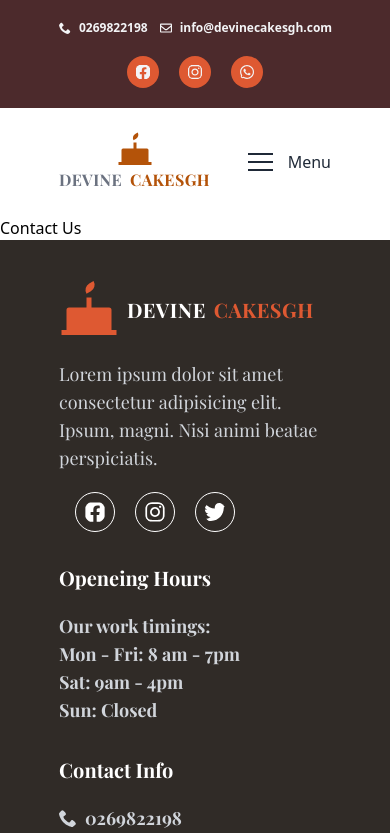
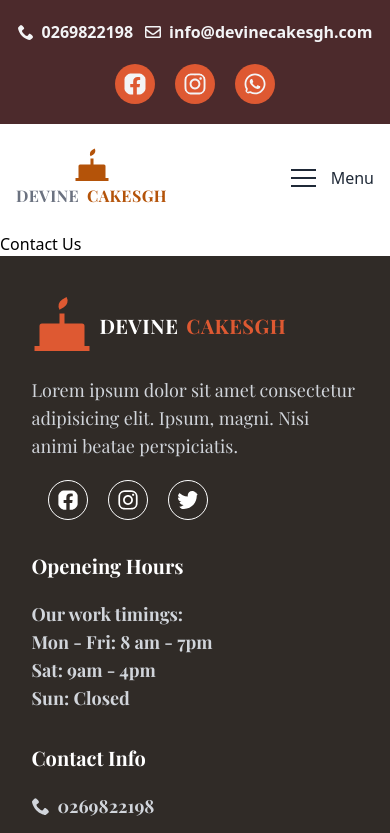
Before and after one commit to samuel-antwi/divine-cake, a Next.js app: page /contact in a window 390 px wide. Shown: the top 833 px of the page. Built offline with nearby package versions, Linux system fonts and the light colour scheme; a web font is replaced by a local one.

Commit message:
added extra small break point

```diff
--- a/components/FeaturedProducts.jsx
+++ b/components/FeaturedProducts.jsx
@@ -9,9 +9,9 @@ import { slickSettings } from 'functions/slick';
 const FeaturedProducts = ({ products }) => {
   return (
     <Div className='md:py-10'>
-      <div className='container'>
+      <div className='px-6 md:w-10/12'>
         <h1 className='md:text-6xl text-2xl font-bold  pt-5 md:mb-5 text-yellow-900'>
-          Our Featured Cakes
+          Our Featured Products
         </h1>
         <div className=' mb-5'>
           <div className='w-24 h-1 bg-yellow-900'></div>
--- a/components/Navbar.jsx
+++ b/components/Navbar.jsx
@@ -18,7 +18,7 @@ const Navbar = () => {
     <>
       {isOpen && <SideNav setOpen={setOpen} isOpen={isOpen} />}
       <Div className='bg-white text-gray-800 py-6 '>
-        <div className='container mx-auto px-6'>
+        <div className='md:w-10/12 mx-auto px-4'>
           <div className='flex justify-between items-center'>
             <Link href='/'>
               <a className='logo flex items-center flex-col text-yellow-700 font-extrabold md:text-4xl tracking-wide'>
--- a/components/TopNavbar.jsx
+++ b/components/TopNavbar.jsx
@@ -13,9 +13,9 @@ import ReactTooltip from 'react-tooltip';
 const TopNavbar = () => {
   return (
     <Div className='text-gray-100 py-5'>
-      <div className='container '>
+      <div className='md:w-10/12 mx-auto px-2'>
         <div className='md:flex md:justify-between '>
-          <div className='flex xs:text-xs md:text-lg mb-5 md:mb-0'>
+          <div className='flex text-xs xs:text-base md:text-lg mb-5 md:mb-0 justify-center justify-items-center inset-0'>
             <div className='flex items-center mr-3'>
               <ImPhone className='mr-2' />
               <a className='font-bold' href='tel: 0243562686'>
@@ -44,26 +44,17 @@ export const SocialMediaIcons = () => {
       <div className='flex items-center px-4 justify-center  justify-items-center'>
         <div>
           <a data-tip='Facebook' href='/'>
-            <FaFacebookSquare
-              className='w-8 h-8 social__links  rounded-full p-2 transition duration-300 ease-in-out transform hover:-translate-y-1 hover:scale-105 '
-              size={20}
-            />
+            <FaFacebookSquare className='xs:w-10 xs:h-10 w-8 h-8 social__links  rounded-full p-2 transition duration-300 ease-in-out transform hover:-translate-y-1 hover:scale-105 ' />
           </a>
         </div>
         <div className='mx-5'>
           <a data-tip='Instagram' href='/'>
-            <FaInstagram
-              className='w-8 h-8 social__links  rounded-full p-2 transition duration-300 ease-in-out transform hover:-translate-y-1 hover:scale-105'
-              size={20}
-            />
+            <FaInstagram className='xs:w-10 xs:h-10 w-8 h-8 social__links  rounded-full p-2 transition duration-300 ease-in-out transform hover:-translate-y-1 hover:scale-105' />
           </a>
         </div>
         <div>
           <a data-tip='WhatsApp' href='https://wa.me/233269822198'>
-            <FaWhatsapp
-              className='w-8 h-8 social__links  rounded-full p-2 transition duration-300 ease-in-out transform hover:-translate-y-1 hover:scale-105'
-              size={20}
-            />
+            <FaWhatsapp className='xs:w-10 xs:h-10 w-8 h-8 social__links  rounded-full p-2 transition duration-300 ease-in-out transform hover:-translate-y-1 hover:scale-105' />
           </a>
         </div>
       </div>
--- a/pages/about.jsx
+++ b/pages/about.jsx
@@ -14,7 +14,7 @@ const About = ({ about, testimonies }) => {
         <div className='relative wrapper'>
           <div className='overlay'>
             <div className='container'>
-              <p className='hero__title md:text-5xl text-2xl font-bold tracking-wide text-white absolute flex justify-center items-center inset-0'>
+              <p className='hero__title md:text-5xl text-3xl font-bold tracking-wide text-white absolute flex justify-center items-center inset-0'>
                 About us
               </p>
             </div>
--- a/tailwind.config.js
+++ b/tailwind.config.js
@@ -8,7 +8,8 @@ module.exports = {
       padding: '1.5rem',
     },
     screens: {
-      xs: '320px',
+      xxs: '320px',
+      xs: '375px',
       sm: '640px',
       md: '768px',
       lg: '1024px',
```
